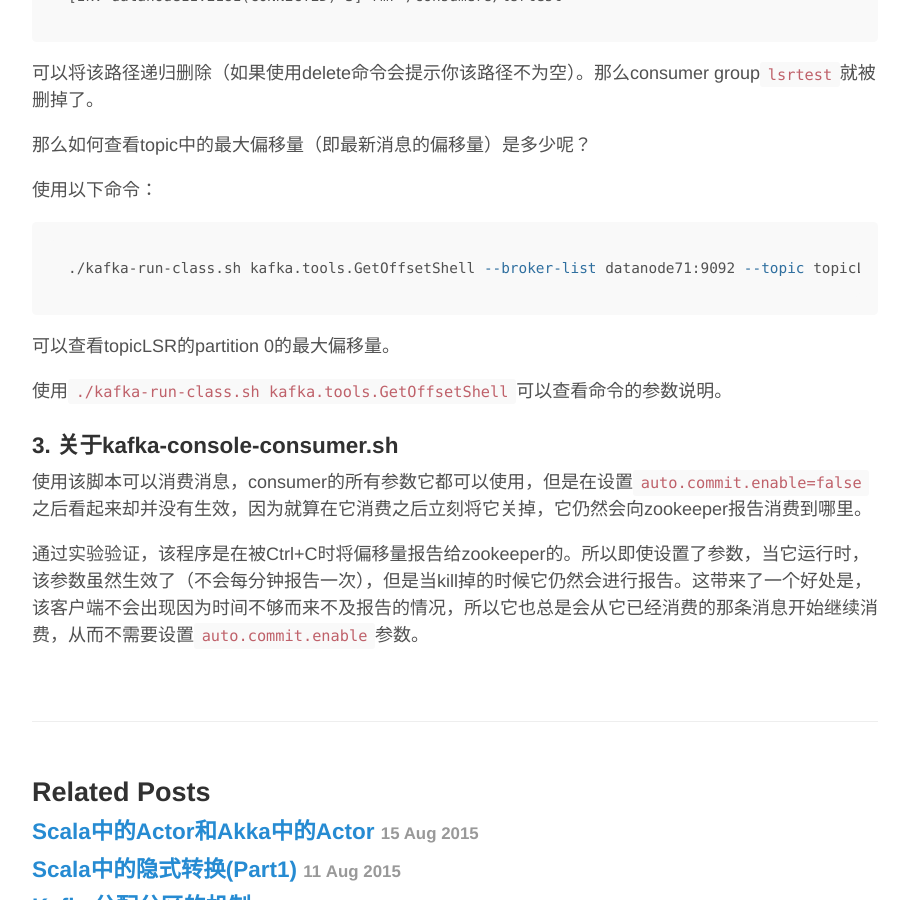
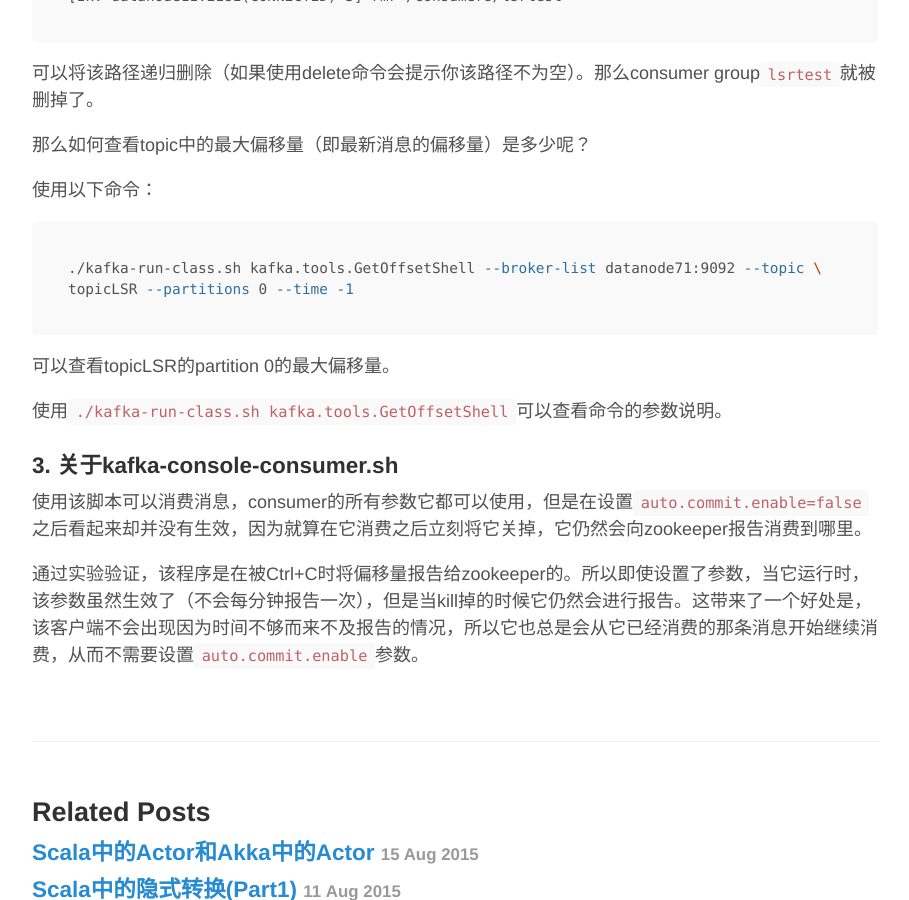
Before and after one commit to lsr1991/lsr1991.github.io, a Jekyll site: the page built from _posts/2016-01-03-kafka-consumer-group-management.md, in a window 1280 px wide and 900 px high, scrolled down 2483 px. Shown: the whole window, without its empty margins (185-1094 px from the left). Built offline with Jekyll 4.4.1, drawn with Linux system fonts in a browser that asks for light colours; comment, search, counter and statistics services are not loaded.

Commit message:
Update 2016-01-03-kafka-consumer-group-management.md

````diff
--- a/_posts/2016-01-03-kafka-consumer-group-management.md
+++ b/_posts/2016-01-03-kafka-consumer-group-management.md
@@ -99,7 +99,8 @@
 使用以下命令：
 
 ```shell
-./kafka-run-class.sh kafka.tools.GetOffsetShell --broker-list datanode71:9092 --topic topicLSR --partitions 0 --time -1
+./kafka-run-class.sh kafka.tools.GetOffsetShell --broker-list datanode71:9092 --topic \
+topicLSR --partitions 0 --time -1
 ```
 
 可以查看topicLSR的partition 0的最大偏移量。
````
